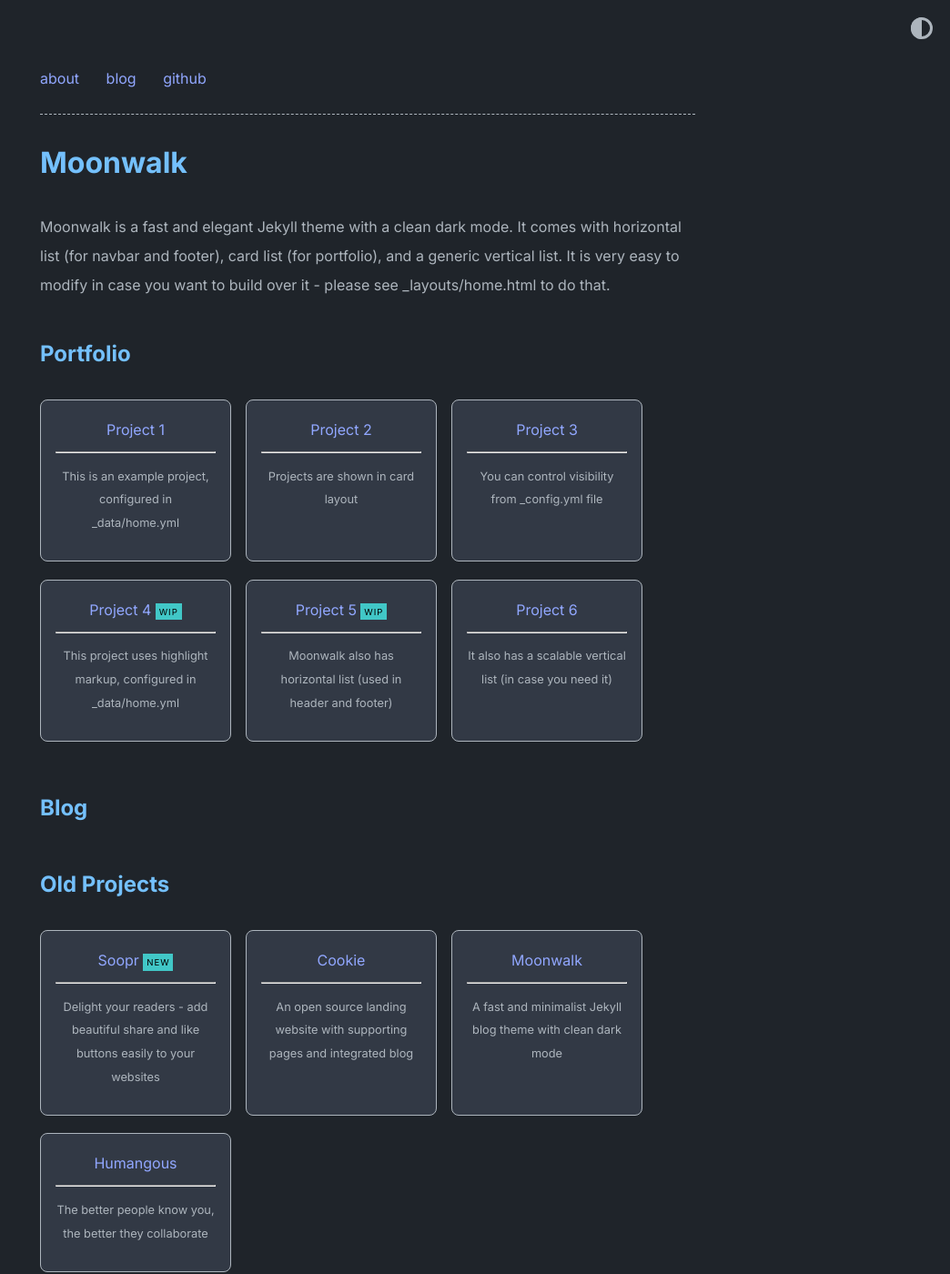
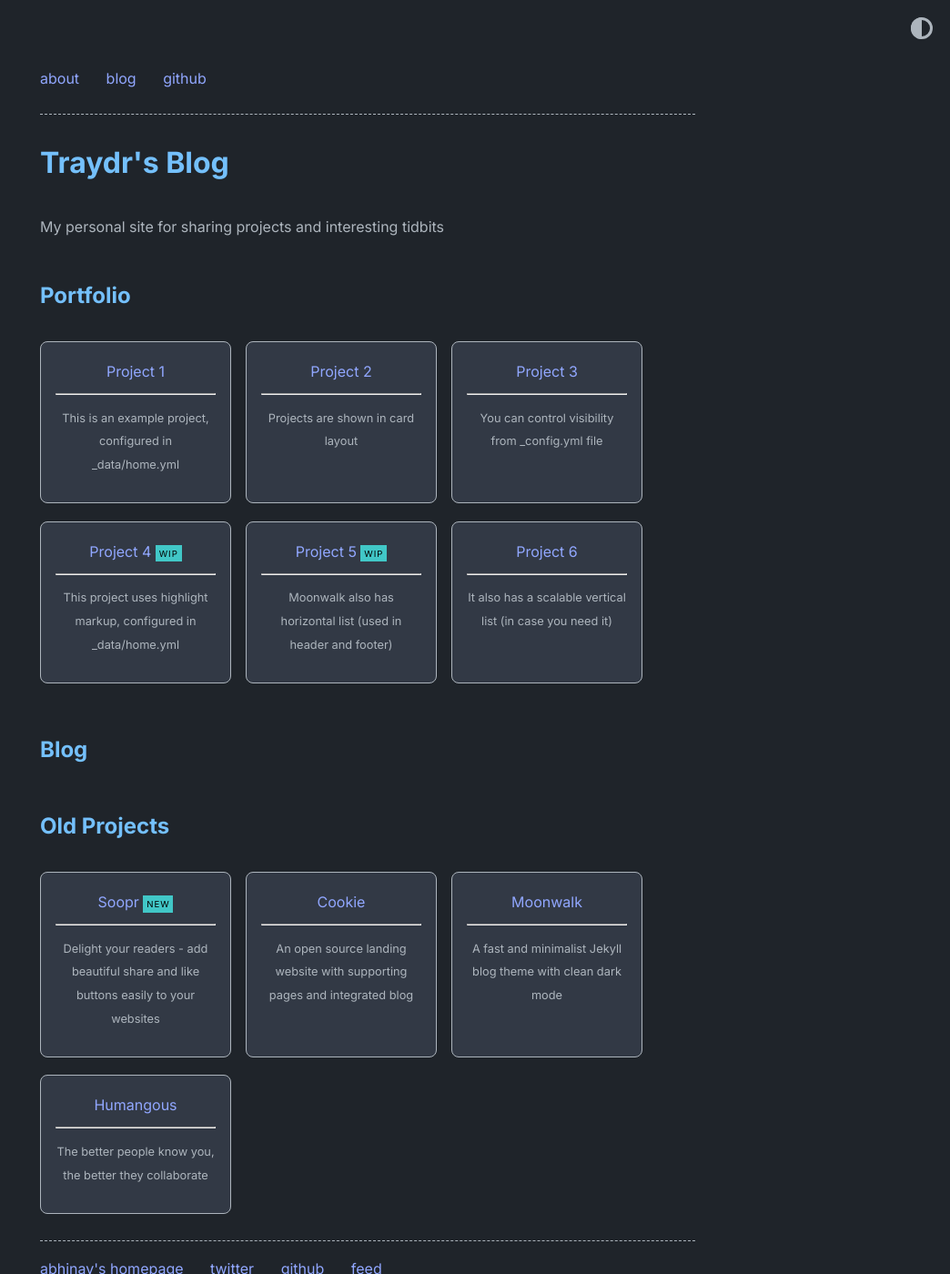
Before and after one commit to Traydr/Traydr.github.io, a Jekyll site: the page built from index.md, in a window 1280 px wide and 1400 px high. Shown: the whole window at 91% size, without its empty margins (236-1280 px from the left). Built offline with Jekyll 4.4.1, drawn with Linux system fonts in a browser that asks for light colours; some of the changed text lies outside the part shown.

Commit message:
feat: update config

```diff
--- a/_config.yml
+++ b/_config.yml
@@ -1,15 +1,15 @@
-title: Moonwalk
-author: Abhinav Saxena
-url: https://www.abhinavsaxena.com/moonwalk # root address of the site
+title: Traydr's Blog
+author: Traydr
+url: https://www.traydr.dev # root address of the site
 description: > # description of the site (multiple lines allowed)
-  Moonwalk is a fast and elegant Jekyll theme with a clean dark mode. It comes with horizontal list (for navbar and footer), card list (for portfolio), and a generic vertical list. It is very easy to modify in case you want to build over it - please see _layouts/home.html to do that.
+  My personal site for sharing projects and interesting tidbits
 
 permalink: /:slug
 
 favicon: "./logo.png" # relative path to site's favicon
 
 twitter:
-    username: abhinav # update or delete this
+    username: TraydrDev # update or delete this
     card: summary_large_image
 
 #theme: moonwalk # if you are using GitHub Pages, change it to remote_theme: abhinavs/moonwalk
@@ -38,14 +38,10 @@ theme_config:
     title_blog: Blog
     title_old_projects: Old Projects
 
-soopr:
-  publish_token: "" # sign up at https://www.soopr.co to get your publish token and personalize share and reaction options
-
 highlighter: rouge
 
 sass:
-  style: :compressed
+  style: compressed
 
 plugins:
   - jekyll-feed
-  - jekyll-soopr-seo-tag
```
